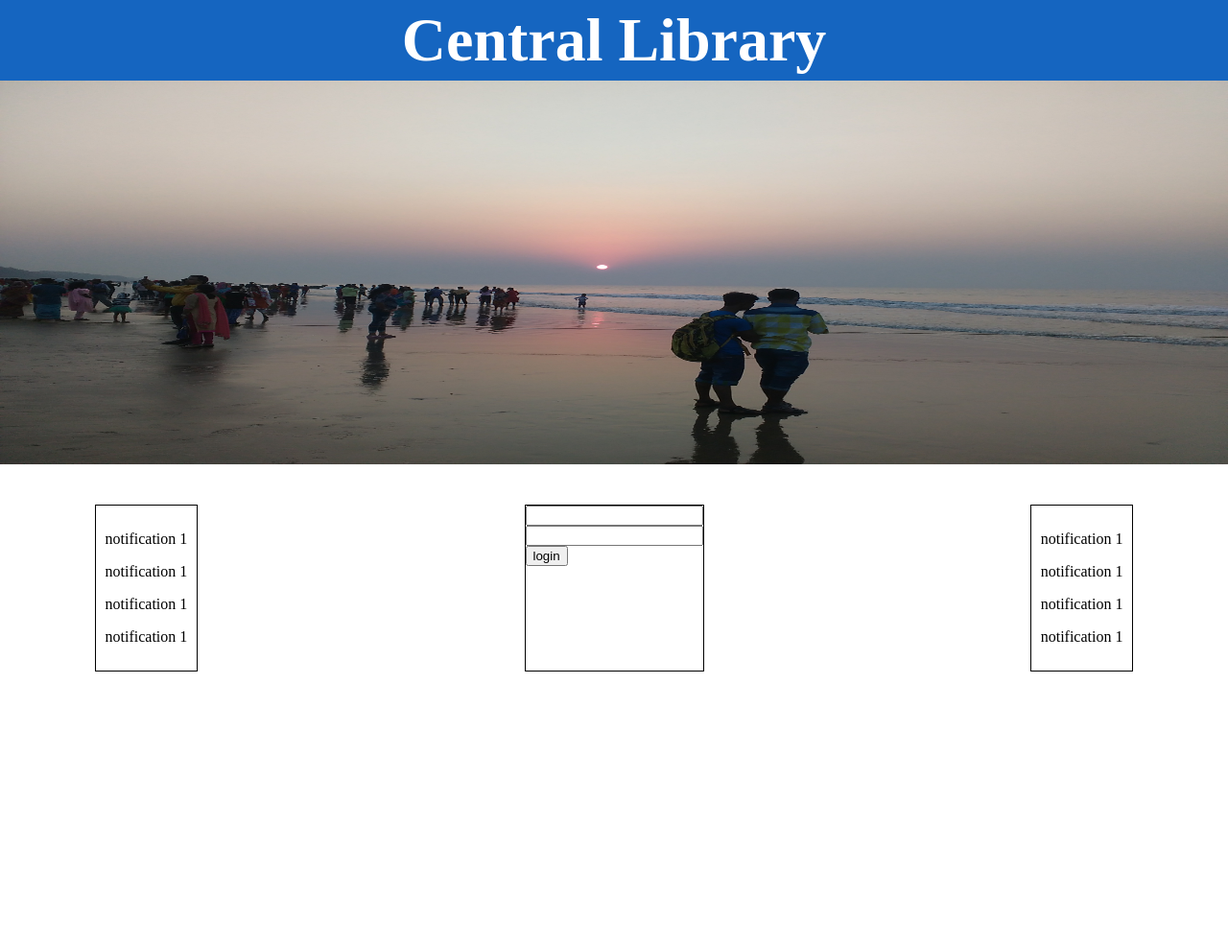
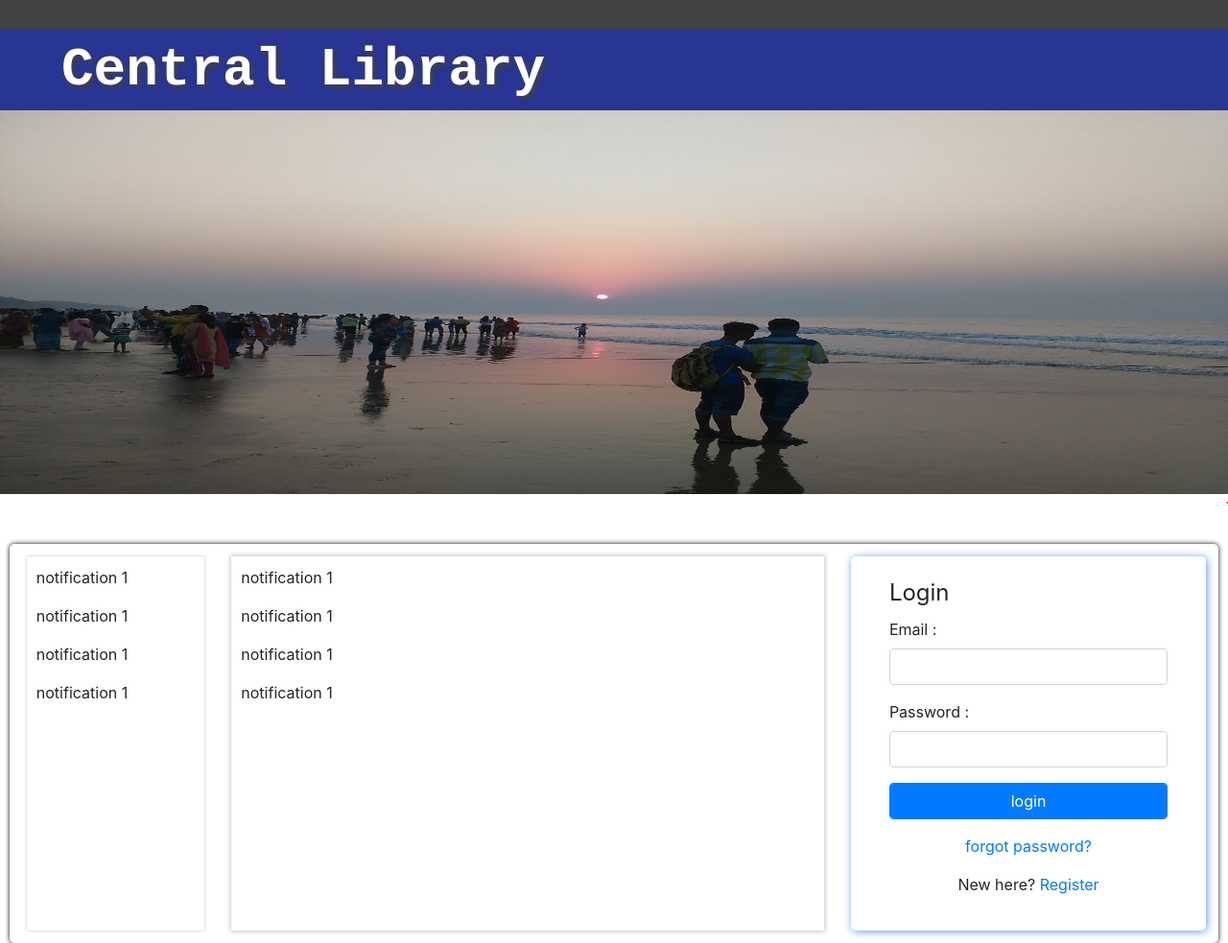
Before and after one commit to kousikmitra/library-system, a PHP site: page / in a window 1280 px wide. Shown: the whole page at 96% size. Before the commit the page ends 700 px from the top, so only its background shows below. Run offline with PHP 8.4, Linux system fonts and the light colour scheme; some libraries are stand-ins or nearby versions.

Commit message:
login page partially done

```diff
--- a/students/css/index.css
+++ b/students/css/index.css
@@ -1,6 +1,6 @@
-body{
+/* body{
     margin: 0;
-}
+} */
 
 .main{
     background-color:#fff;
@@ -8,19 +8,27 @@
     flex-direction: column;
 
 }
+
+.status-bar{
+    height: 30px;
+    background-color: #424242;
+}
+
 .top-bar{
-    background-color: #1565C0
+    background-color: #283593;
 }
 #title{
     display: flex;
-    justify-content: center;
+    margin: 10px 0px 0px 5%;
+
 }
 
 #title h1{
     color: #fff;
-    font-size: 4em;
-    margin-top: 5px;
-    margin-bottom: 5px;
+    font-size: 3.5em;
+    font-family: 'Courier New', Courier, monospace;
+    font-weight: bold;
+    text-shadow: 3px 3px 5px #424242;
 }
 
 .top-bar-right{
@@ -32,28 +40,45 @@
     height: 400px;
 }
 
-.container{
+marquee{
+    color: red;
+    font-size: 1.5em;
+}
+
+.content{
     display: flex;
     justify-content: space-between;
-    margin: 3%;
+    margin: 10px 10px 0px 10px;
+    box-shadow: 0px 0px 5px #000;
+    padding: 1%;
+    border-radius: 5px;
 }
 
 .login-div{
-    border: 1px solid black;
+    /* border: 1px solid black; */
+    padding: 20px 40px;
+    border-radius: 5px;
+    box-shadow: 1px 1px 8px cornflowerblue ;
+    width: 30%;
 }
 
 #login-form{
 
 }
 
+.options p{
+    text-align: center;
+}
+
 .notification-left{
-    border: 1px solid black;
-    margin-left: 5%;
+    box-shadow: 0px 0px 3px #c1c1c1;
+    margin-left: 5px;
     padding: 10px;
+    width: 15%;
 }
 
 .notifiaction-right{
-    border: 1px solid black;
-    margin-right: 5%;
+    box-shadow: 0px 0px 5px 1px #c3c3c3;
     padding: 10px;
+    width: 50%;
 }
--- a/students/index.php
+++ b/students/index.php
@@ -10,10 +10,14 @@
     <meta http-equiv="X-UA-Compatible" content="ie=edge">
     <!-- <meta http-equiv="refresh" content="5"> -->
     <link rel="stylesheet" href=".\css\index.css">
+    <link rel="stylesheet" href="..\vendor\bootstrap-4.0.0-dist\css\bootstrap.min.css">
+
     <title>Central Library</title>
 </head>
 <body>
    <div class="main">
+       <div class="status-bar"></div>
+
       <div class="top-bar">
           <div id="title">
               <h1>
@@ -27,19 +31,15 @@
       <div class="slide-show">
           <img src=".\images\slideshow.jpg" alt="Image">
       </div>
-      <div class="container">
+      <div class="marquee">
+          <marquee behavior="" direction="">This is an importatnt notification.      This is another notification.</marquee>
+      </div>
+      <div class="content">
           <div class="notification-left">
             <p>notification 1</p>
             <p>notification 1</p>
             <p>notification 1</p>
             <p>notification 1</p>
-          </div>
-          <div class="login-div">
-              <form action="#" class="login" id="login-form">
-                  <input type="text" name="email" id="email-input"><br>
-                  <input type="password" name="password" id="password"><br>
-                  <input type="button" value="login">
-              </form>
           </div>
           <div class="notifiaction-right">
           <p>notification 1</p>
@@ -47,7 +47,31 @@
             <p>notification 1</p>
             <p>notification 1</p>
           </div>
+          <div class="login-div">
+              <form action="#" class="login" id="login-form">
+                  <fieldset>
+                      <legend>Login</legend>
+                  <div class="form-group">
+                      <label for="email">Email :</label>
+                      <input type="text" name="email" id="email" class="form-control">
+                  </div>
+                  <div class="form-group">
+                      <label for="password">Password :</label>
+                      <input type="password" name="password" id="password" class="form-control">
+                  </div>
+                  <div class="form-group">
+                      <input type="button" name="login" value="login" class="form-control btn btn-primary">
+                  </div>
+                  </fieldset>
+              </form>
+              <div class="options">
+                  <p><a href="#">forgot password?</a></p>
+                  <p>New here?<a href="#"> Register</a></p>
+              </div>
+          </div>
+
       </div>
    </div>
 </body>
+<script src="..\vendor\bootstrap-4.0.0-dist\js\bootstrap.min.js"></script>
 </html>
```
